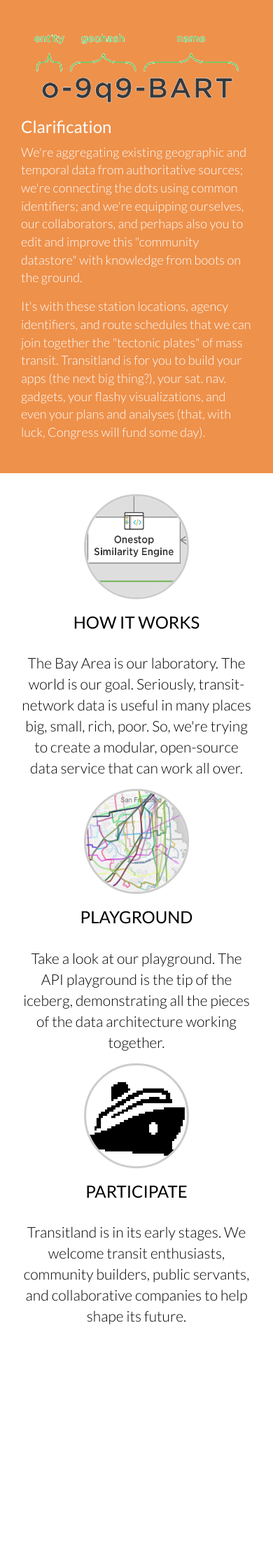
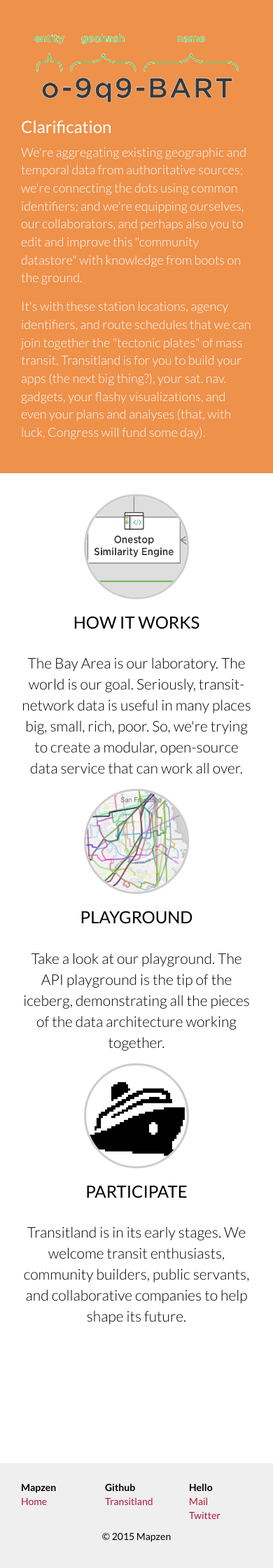
Before and after one commit to transitland/www-transit-land, a Jekyll site: the page built from index.html, in a window 390 px wide. Shown: the part 1437-3677 px from the top of the page at 70% size. Built offline with Jekyll 4.4.1, drawn with Linux system fonts in a browser that asks for light colours; nearby versions of some CDN libraries; before the commit the page ends 3377 px from its top, so only the background shows below that.

Commit message:
break point for mobile functions changed

```diff
--- a/_sass/_footer.scss
+++ b/_sass/_footer.scss
@@ -20,12 +20,18 @@
   p{padding-top:$spacing-unit;}
 }
 
-@include media-query($on-pad){
+@include media-query($on-ipad){
   footer{
-    width:100%;
+    position:relative;
+    background-color: #efefef;
+    height: $footer-h;
+    display:inline-block;
+    z-index:0;
   .container{
     top:0%;
+    height:$footer-h;
     }
+  p{padding-top:$spacing-unit/2;}
   }
 }
 
--- a/_sass/_override.scss
+++ b/_sass/_override.scss
@@ -45,10 +45,14 @@
   }
 }
 
+@include media-query($on-ipad){
+  .jumbotron{
+  margin:0 0 0 0;
+}
+}
 @include media-query($on-pad){
   .jumbotron{
     height:auto;
-    margin:0 0 $footer-h 0;
     padding:30px 0;
   }
   section{
--- a/css/main.scss
+++ b/css/main.scss
@@ -24,8 +24,9 @@
 // Width of the content area
 $content-width:    800px;
 
-$on-palm:          399px;
+$on-palm:          400px;
 $on-pad:           767px;
+$on-ipad:          768px;
 $on-small-screen:  991px;
 
 
--- a/js/main.js
+++ b/js/main.js
@@ -1,5 +1,5 @@
 $(document).ready(function(){
-  if($(document).innerWidth() > 768){
+  if($(document).innerWidth() > 767){
     var navDefault = $("#nav-menu-bar").offset().top - parseInt($("#nav-menu-bar").css('margin-top'));
     fixNavigation(navDefault);
 
```
